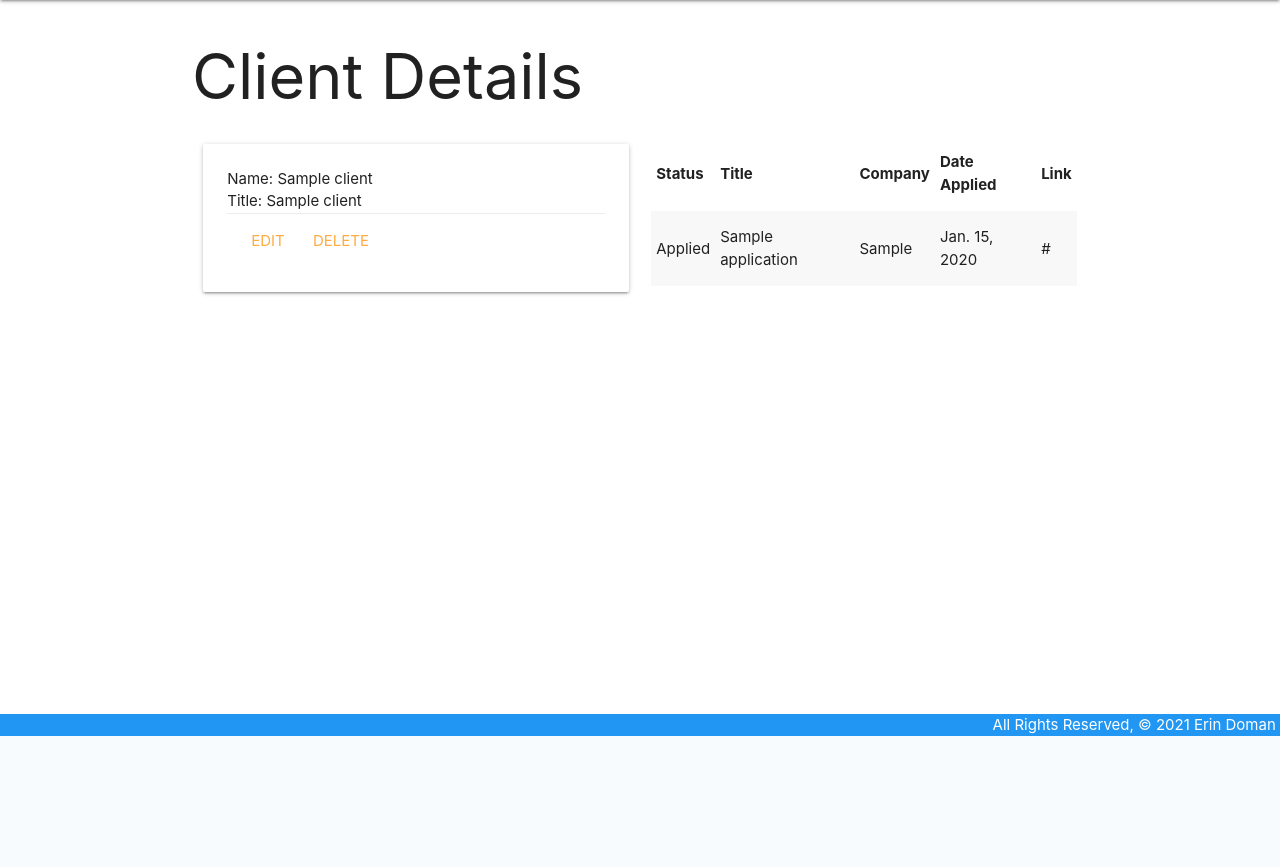
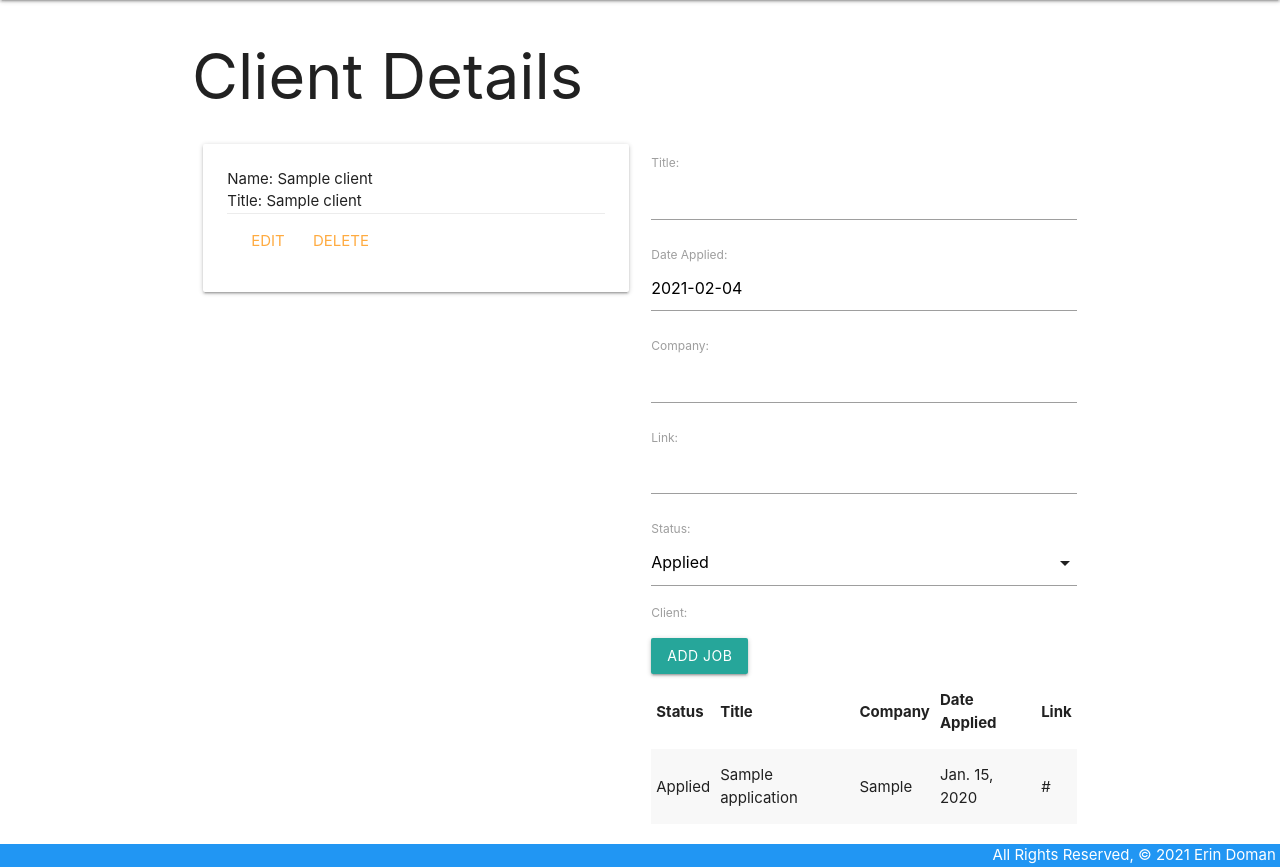
Before and after one commit to erindoman/career-coaching-app, a Django app: page /clients/1/ in a window 1280 px wide. Shown: the part 64-931 px from the top of the page. Before the commit the page ends 800 px from the top, so only its background shows below. Run offline with Django 3.2, Linux system fonts and the light colour scheme; a user stored in the database is signed in; tables that the repository leaves empty hold one stand-in row (values such as "Sample post").

Commit message:
add application form

```diff
--- a/main_app/forms.py
+++ b/main_app/forms.py
@@ -0,0 +1,7 @@
+from django.forms import ModelForm
+from .models import Application
+
+class ApplicationForm(ModelForm):
+    class Meta:
+        model = Application
+        fields = '__all__'
--- a/main_app/templates/base.html
+++ b/main_app/templates/base.html
@@ -9,6 +9,8 @@
   <title>Career Coach App</title>
   <link rel="stylesheet" href="https://cdnjs.cloudflare.com/ajax/libs/materialize/1.0.0/css/materialize.min.css">
   <link rel="stylesheet" type="text/css" href="{% static 'css/style.css' %}">
+  <script src="https://cdnjs.cloudflare.com/ajax/libs/materialize/1.0.0/js/materialize.min.js"></script>
+
 </head>
 <body>
   <header class="navbar-fixed">
--- a/main_app/templates/clients/detail.html
+++ b/main_app/templates/clients/detail.html
@@ -19,6 +19,11 @@
         </div>
     </div>
     <div class="col s6">
+        <form action="{% url 'add_application' client.id %}" method="post">
+            {% csrf_token %}
+            {{ application_form.as_p }}
+            <input type="submit" class="btn" value="Add Job">
+          </form>
         <table class="striped">
           <thead>
             <tr><th>Status</th><th>Title</th><th>Company</th><th>Date Applied</th><th>Link</th></tr>
@@ -38,4 +43,17 @@
       </div>
 </div>
 
+<script>
+var dateEl = document.getElementById('id_dateApplied');
+  M.Datepicker.init(dateEl, {
+    format: 'yyyy-mm-dd',
+    defaultDate: new Date(),
+    setDefaultDate: true,
+    autoClose: true
+  });
+
+  var selectEl = document.getElementById('id_status');
+  M.FormSelect.init(selectEl);
+</script>
+
 {% endblock %}
--- a/main_app/urls.py
+++ b/main_app/urls.py
@@ -9,6 +9,7 @@
     path('clients/create/', views.ClientCreate.as_view(), name='client_create'),
     path('clients/<int:pk>/update', views.ClientUpdate.as_view(), name='clients_update'),
     path('clients/<int:pk>/delete/', views.ClientDelete.as_view(), name='clients_delete'),
+    path('clients/<int:client_id>/add_application/', views.add_application, name='add_application'),
 
     path('accounts/signup/', views.signup, name='signup'),
 ]
--- a/main_app/views.py
+++ b/main_app/views.py
@@ -1,6 +1,7 @@
 from django.shortcuts import render, redirect
 from django.views.generic.edit import CreateView, UpdateView, DeleteView
 from .models import Client
+from .forms import ApplicationForm
 from django.contrib.auth import login
 from django.contrib.auth.forms import UserCreationForm
 from django.contrib.auth.decorators import login_required
@@ -20,7 +21,14 @@
 @login_required
 def clients_detail(request, client_id):
     client = Client.objects.get(id=client_id)
-    return render(request, 'clients/detail.html', { 'client': client })
+    application_form = ApplicationForm()
+    return render(request, 'clients/detail.html', { 'client': client, 'application_form': application_form })
+
+@login_required
+def add_application(request, client_id):
+    form = ApplicationForm(request.POST)
+    # if form.is_valid():
+    #     new_application =
 
 class ClientCreate(LoginRequiredMixin, CreateView):
     model = Client
```
